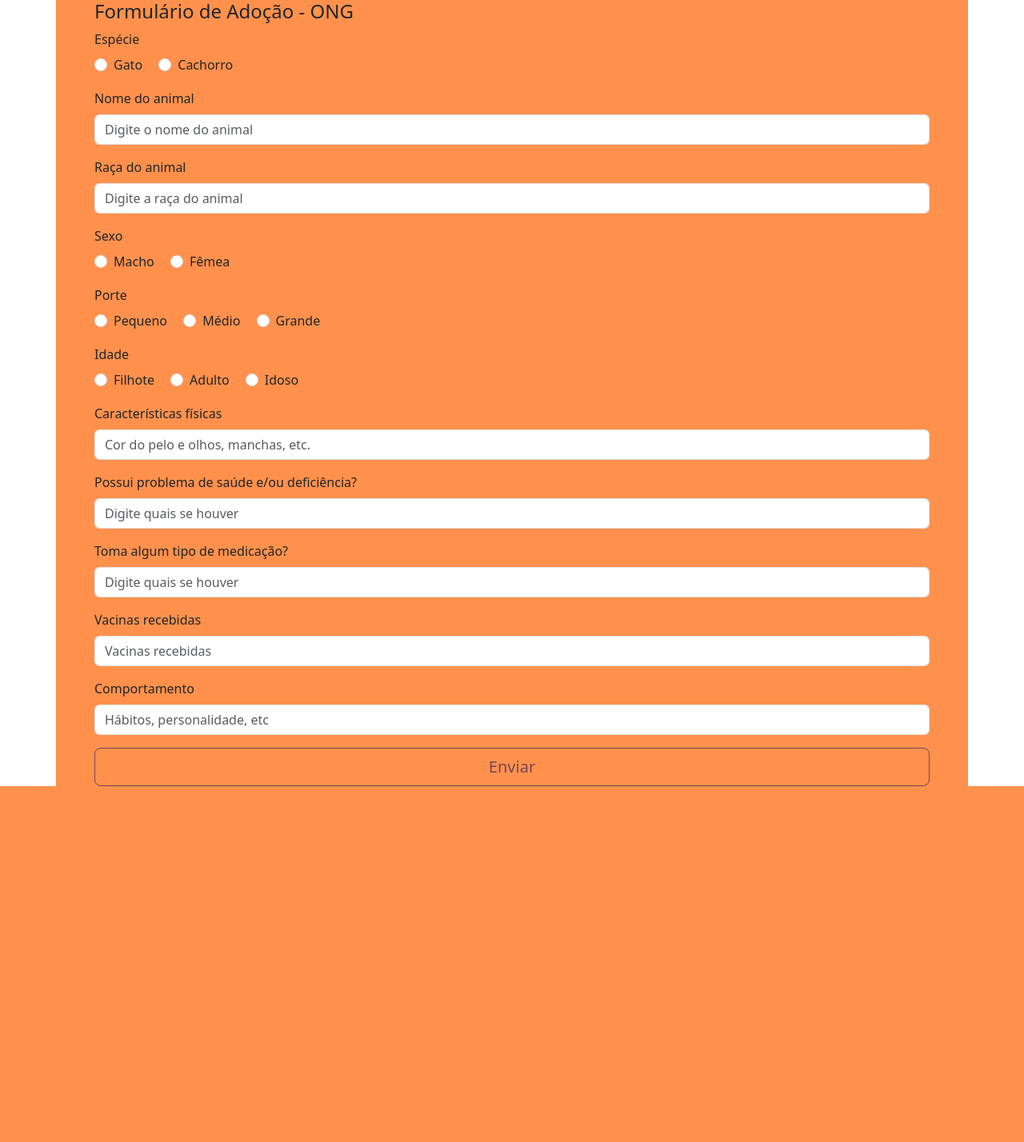
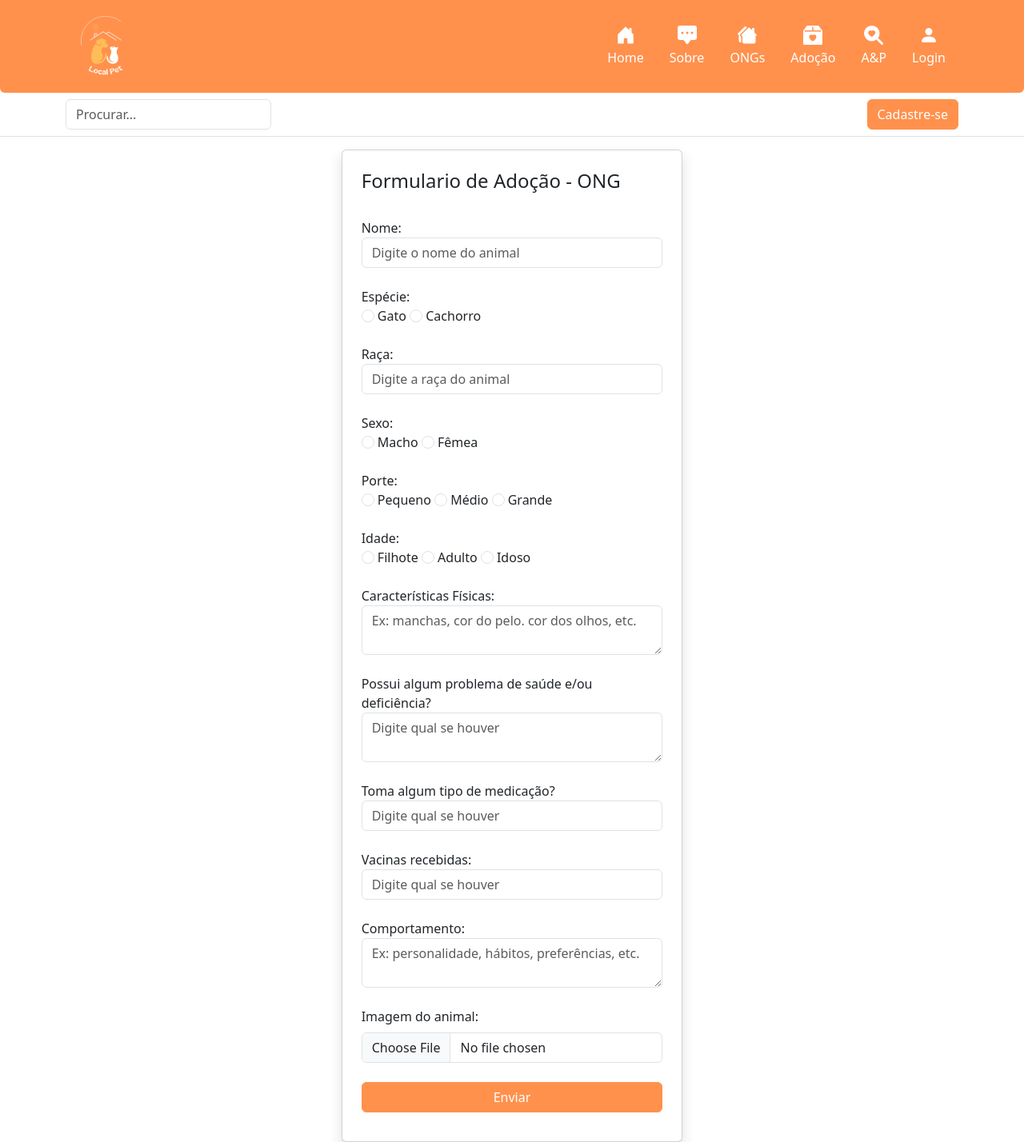
Before and after one commit to ellen-vieira/LocalPet, a PHP site: page /LocalPet/adocaong.php in a window 1280 px wide. Shown: the whole page at 80% size. Before the commit the page ends 983 px from the top, so only its background shows below. Run offline with PHP 8.4, Linux system fonts and the light colour scheme; some libraries are stand-ins or nearby versions.

Commit message:
form ong adocao

```diff
--- a/adocaong.php
+++ b/adocaong.php
@@ -1,163 +1,146 @@
+<?php
+// INCLUIR  O ARQUIVO E FAZER A CONEXÃO
+include('conn/connect.php');
+
+if ($_POST) {
+
+    // GUARDA O NOME DA IMAGEM NO BANCO E O ARQUIVO NO DIRETÓRIO
+    if (isset($_POST['enviar'])) {
+        $nome_img   =   $_FILES['imganimal_adocao']['name'];
+        $tmp_img    =   $_FILES['imganimal_adocao']['tmp_name'];
+        $dir_img    =   "../images/" . $nome_img;
+        move_uploaded_file($tmp_img, $dir_img);
+    };
+
+    // RECEBER OS DADOS DO FORMULÁRIO
+    // ORGANIZAR OS CAMPOS NA MESMA ORDEM
+    $nome = $_POST['nome'];
+    $especie = $_POST['especie']; //TEM OUTRA TABELA
+    $raca = $_POST['raca']; //TEM OUTRA TABELA
+    $sexo = $_POST['sexo'];
+    $porte = $_POST['porte'];
+    $idade = $_POST['idade'];
+    $caracteristicas = $_POST['caracteristicas'];
+    $enfermidades = $_POST['enfermidades'];
+    $medicacao = $_POST['medicacao'];
+    $vacinas = $_POST['vacinas'];
+    $comportamento = $_POST['comportamento'];
+    $imganimal_adocao = $_FILES['imganimal_adocao']['name'];
+
+    // CONSULTA SQL PARA INSERÇÃO DE DADOS
+    $insertSQL = "INSERT INTO animais
+                    ( nome, especie, raca, sexo, porte, idade, caracteristicas,
+                    enfermidades, medicacao, vacinas, comportamento, imganimal_adocao)
+                    VALUES
+                    ('$nome', '$especie' , '$raca', '$sexo', '$porte', '$idade', '$caracteristicas',
+                    '$enfermidades', '$medicacao', '$vacinas', '$comportamento', '$imganimal_adocao' )
+                    ";
+    $resultado = $conn->query($insertSQL);
+}
+?>
+
  <!DOCTYPE html>
  <html lang="pt-br">
+
  <head>
      <meta charset="UTF-8">
      <meta name="viewport" content="width=device-width, initial-scale=1.0">
+     <title>Formulario de Adoção - ONG</title>
+     <!-- LINKS BOOTSTRAP -->
+     <link href="https://cdn.jsdelivr.net/npm/bootstrap@5.0.1/dist/css/bootstrap.min.css" rel="stylesheet" integrity="sha384-+0n0xVW2eSR5OomGNYDnhzAbDsOXxcvSN1TPprVMTNDbiYZCxYbOOl7+AMvyTG2x" crossorigin="anonymous">
      <link rel="stylesheet" href="css/bootstrap.css">
-    <!-- TITULO NAV -->
-    <title>Formulário de Adoção - ONG</title>
+     <link rel="stylesheet" href="https://cdn.jsdelivr.net/npm/bootstrap-icons@1.5.0/font/bootstrap-icons.css">
     <!-- ICON -->
     <link rel="icon" type="image/png" href="images/favicon.png" />
-    <style>
-        #fundo{
-            background-color: rgb(255, 145, 77);
-            ;
-        }
-
-        #btn-violet{
-            color: #2a1e5c;
-        }
-
-        /* input[type='radio']:after {
-        width: 15px;
-        height: 15px;
-        border-radius: 15px;
-        top: -2px;
-        left: -1px;
-        position: relative;
-        background-color: #d1d3d1;
-        content: '';
-        display: inline-block;
-        visibility: visible;
-        border: 2px solid white;
-        }
-
-        input[type='radio']:checked:after {
-        width: 15px;
-        height: 15px;
-        border-radius: 15px;
-        top: -2px;
-        left: -1px;
-        position: relative;
-        background-color: #2a1e5c;
-        content: '';
-        display: inline-block;
-        visibility: visible;
-        border: 2px solid white;
-       } */
-
-    </style>
 </head>
+ <?php include 'header.php'; ?>
  <body>
-
-<div class="container px-5 my-7" id="fundo">
-    <form id="contactForm" data-sb-form-api-token="API_TOKEN">
-        <!-- TITULO -->
-      <div class="title text-violet">
-         <h4>Formulário de Adoção - ONG</h4>
+     <section class="d-flex justify-content-center align-items-center">
+         <div class="card shadow col-xs-12 col-sm-6 col-md-6 col-lg-4 p-4">
+             <div class="mb-4 d-flex justify-content-start align-items-center">
+                <!-- TÍTULO -->
+                 <h4>Formulario de Adoção - ONG</h4>
              </div>
-     <!-- RADIUS -->
-     <div class="mb-3">
-            <label class="form-label d-block">Espécie</label>
-            <div class="form-check form-check-inline">
-                <input class="form-check-input" id="gato" type="radio" name="especie" data-sb-validations="required" />
-                <label class="form-check-label" for="gato">Gato</label>
+             <div class="mb-1">
+                 <form id="formulario" method="post">
+                     <div class="mb-4">
+                         <!-- NOME -->
+                         <div>
+                             <label for="nome">Nome:</label>
+                             <input type="text" class="form-control" name="nome" id="nome" placeholder="Digite o nome do animal" required>
                          </div>
-            <div class="form-check form-check-inline">
-                <input class="form-check-input" id="cachorro" type="radio" name="especie" data-sb-validations="required" />
-                <label class="form-check-label" for="cachorro">Cachorro</label>
                      </div>
-            <div class="invalid-feedback" data-sb-feedback="porte:required">Preencha uma das opções.</div>
-        </div>
-       <!-- NOME -->
-        <div class="mb-3">
-            <label class="form-label" for="nomeDoAnimal">Nome do animal</label>
-            <input class="form-control" id="nomeDoAnimal" type="text" placeholder="Digite o nome do animal" data-sb-validations="required" />
-            <div class="invalid-feedback" data-sb-feedback="nomeDoAnimal:required">Nome do animal é obrigatório.</div>
+                     <!-- ESPECIE -->
+                     <div class="mb-4">
+                         <label for="especie">Espécie:</label><br>
+                         <input type="radio" class="form-check-input" name="especie" value="gato"> Gato
+                         <input type="radio" class="form-check-input" name="especie" value="cachorro"> Cachorro
                      </div>
                      <!-- RAÇA -->
-        <div class="mb-3">
-            <label class="form-label" for="racaDoAnimal">Raça do animal</label>
-            <input class="form-control" id="racaDoAnimal" type="text" placeholder="Digite a raça do animal" data-sb-validations="required" />
-            <div class="invalid-feedback" data-sb-feedback="racaDoAnimal:required">Raça do animal é obrigatório.</div>
+                     <div class="mb-4">
+                         <label for="raca">Raça:</label>
+                         <input type="text" class="form-control" name="raca" id="raca" placeholder="Digite a raça do animal" required>
                      </div>
                      <!-- SEXO -->
-        <div class="mb-3">
-            <label class="form-label d-block">Sexo</label>
-            <div class="form-check form-check-inline">
-                <input class="form-check-input" id="macho" type="radio" name="sexo" data-sb-validations="required" />
-                <label class="form-check-label" for="macho">Macho</label>
+                     <div class="mb-4">
+                         <label for="sexo">Sexo:</label><br>
+                         <input type="radio" class="form-check-input" name="sexo" value="macho"> Macho
+                         <input type="radio" class="form-check-input" name="sexo" value="femea"> Fêmea
                      </div>
-            <div class="form-check form-check-inline">
-                <input class="form-check-input" id="femea" type="radio" name="sexo" data-sb-validations="required" />
-                <label class="form-check-label" for="femea">Fêmea</label>
+                     <!-- PORTE -->
+                     <div class="mb-4">
+                         <label for="porte">Porte:</label><br>
+                         <input type="radio" class="form-check-input" name="porte" value="pequeno"> Pequeno
+                         <input type="radio" class="form-check-input" name="porte" value="medio"> Médio
+                         <input type="radio" class="form-check-input" name="porte" value="grande"> Grande
                      </div>
-            <div class="invalid-feedback" data-sb-feedback="sexo:required">Preencha uma das opções.</div>
+                     <!-- IDADE -->
+                     <div class="mb-4">
+                         <label for="idade">Idade:</label><br>
+                         <input type="radio" class="form-check-input" name="idade" value="pequeno"> Filhote
+                         <input type="radio" class="form-check-input" name="idade" value="medio"> Adulto
+                         <input type="radio" class="form-check-input" name="idade" value="grande"> Idoso
                      </div>
-        <div class="mb-3">
-            <label class="form-label d-block">Porte</label>
-            <div class="form-check form-check-inline">
-                <input class="form-check-input" id="pequeno" type="radio" name="porte" data-sb-validations="required" />
-                <label class="form-check-label" for="pequeno">Pequeno</label>
+                     <!-- CARACT. FÍSICAS -->
+                     <div class="mb-4">
+                         <label for="caracteristicas" required>Características Físicas:</label>
+                         <textarea name="caracteristicas" id="caracteristicas" class="form-control" placeholder="Ex: manchas, cor do pelo. cor dos olhos, etc."></textarea>
                      </div>
-            <div class="form-check form-check-inline">
-                <input class="form-check-input" id="medio" type="radio" name="porte" data-sb-validations="required" />
-                <label class="form-check-label" for="medio">Médio</label>
+                     <!-- SAÚDE -->
+                     <div class="mb-4">
+                         <label for="enfermidades">Possui algum problema de saúde e/ou deficiência?</label>
+                         <textarea name="enfermidades" id="enfermidades" class="form-control" placeholder="Digite qual se houver"></textarea>
                      </div>
-            <div class="form-check form-check-inline">
-                <input class="form-check-input" id="grande" type="radio" name="porte" data-sb-validations="required" />
-                <label class="form-check-label" for="grande">Grande</label>
+                     <!-- MEDICAÇÃO -->
+                     <div class="mb-4">
+                         <label for="medicacao">Toma algum tipo de medicação?</label>
+                         <input type="text" class="form-control" name="medicacao" id="medicacao" placeholder="Digite qual se houver" required>
                      </div>
-            <div class="invalid-feedback" data-sb-feedback="porte:required">Preencha uma das opções.</div>
+                     <!-- VACINAS -->
+                     <div class="mb-4">
+                         <label for="vacinas">Vacinas recebidas:</label>
+                         <input type="text" class="form-control" name="vacinas" id="medicacao" placeholder="Digite qual se houver" required>
                      </div>
-        <div class="mb-3">
-            <label class="form-label d-block">Idade</label>
-            <div class="form-check form-check-inline">
-                <input class="form-check-input" id="filhote" type="radio" name="idade" data-sb-validations="required" />
-                <label class="form-check-label" for="filhote">Filhote</label>
+                     <!-- COMPORTAMENTO -->
+                     <div class="mb-4">
+                         <label for="comportamento" required>Comportamento:</label>
+                         <textarea name="comportamento" id="comportamento" class="form-control" placeholder="Ex: personalidade, hábitos, preferências, etc."></textarea>
                      </div>
-            <div class="form-check form-check-inline">
-                <input class="form-check-input" id="adulto" type="radio" name="idade" data-sb-validations="required" />
-                <label class="form-check-label" for="adulto">Adulto</label>
+                     <!-- IMAGEM -->
+                     <div class="mb-4">
+                        <label for="imganimal_adocao" class="form-label">Imagem do animal:</label>
+                        <input class="form-control" type="file" id="imganimal_adocao">
                      </div>
-            <div class="form-check form-check-inline">
-                <input class="form-check-input" id="idoso" type="radio" name="idade" data-sb-validations="required" />
-                <label class="form-check-label" for="idoso">Idoso</label>
-            </div>
-            <div class="invalid-feedback" data-sb-feedback="porte:required">Preencha uma das opções.</div>
-        </div>
-
-        <div class="mb-3">
-            <label class="form-label" for="caracteristicasFisicas">Características físicas</label>
-            <input class="form-control" id="caracteristicasFisicas" type="text" placeholder="Cor do pelo e olhos, manchas, etc. " data-sb-validations="required" />
-            <div class="invalid-feedback" data-sb-feedback="caracteristicasFisicas:required">Características físicas é obrigatório.</div>
-        </div>
-        <div class="mb-3">
-            <label class="form-label" for="possuiProblemaDeSaudeEOuDeficiencia"> Possui problema de saúde e/ou deficiência?</label>
-            <input class="form-control" id="possuiProblemaDeSaudeEOuDeficiencia" type="text" placeholder="Digite quais se houver" data-sb-validations="" />
-        </div>
-        <div class="mb-3">
-            <label class="form-label" for="tomaAlgumTipoDeMedicacao">Toma algum tipo de medicação?</label>
-            <input class="form-control" id="tomaAlgumTipoDeMedicacao" type="text" placeholder="Digite quais se houver" data-sb-validations="" />
-        </div>
-        <div class="mb-3">
-            <label class="form-label" for="vacinasRecebidas">Vacinas recebidas</label>
-            <input class="form-control" id="vacinasRecebidas" type="text" placeholder="Vacinas recebidas" data-sb-validations="required" />
-            <div class="invalid-feedback" data-sb-feedback="vacinasRecebidas:required">Vacinas recebidas é obrigatório</div>
-        </div>
-        <div class="mb-3">
-            <label class="form-label" for="comportamentoHabitosPersonalidadeEtc">Comportamento</label>
-            <input class="form-control" id="comportamentoHabitosPersonalidadeEtc" type="text" placeholder="Hábitos, personalidade, etc" data-sb-validations="required" />
-            <div class="invalid-feedback" data-sb-feedback="comportamentoHabitosPersonalidadeEtc:required">Comportamento é obrigatório.</div>
-        </div>
-
-        <div class="d-grid">
-            <button class="btn btn-lg disabled" id="btn-violet" type="submit">Enviar</button>
+                     <!-- BOTÃO -->
+                     <div class="mb-2">
+                         <button type="submit" id="enviar" class="col-12 btn btn-danger justify-content-between ">
+                             <span>Enviar</span>
+                         </button>
                      </div>
                  </form>
              </div>
-<script src="https://cdn.startbootstrap.com/sb-forms-latest.js"></script>
+         </div>
+     </section>
+ </body>
 
-
-</body>
  </html>
```
Lines whose indentation alone changed are shown as unchanged.
